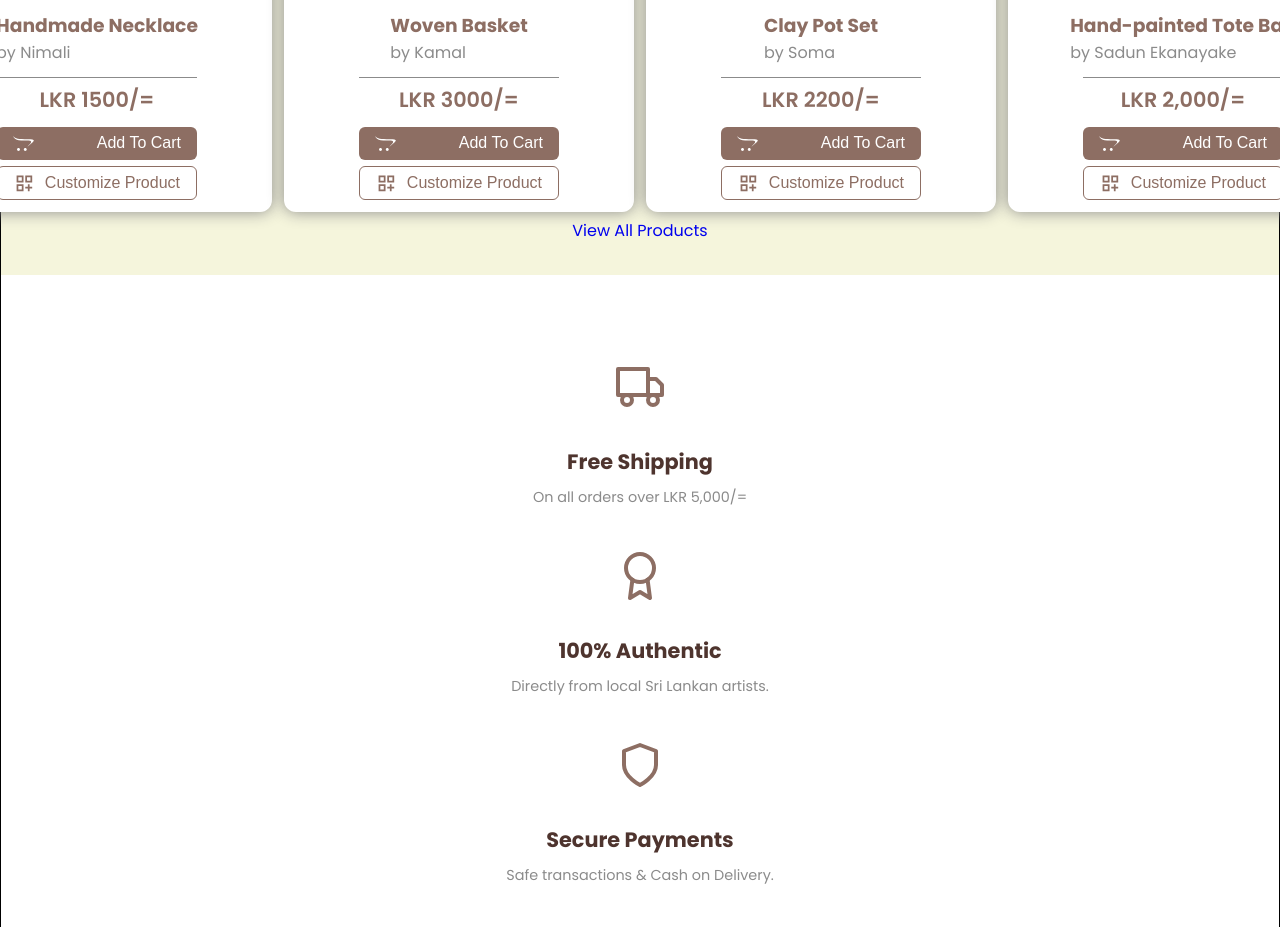
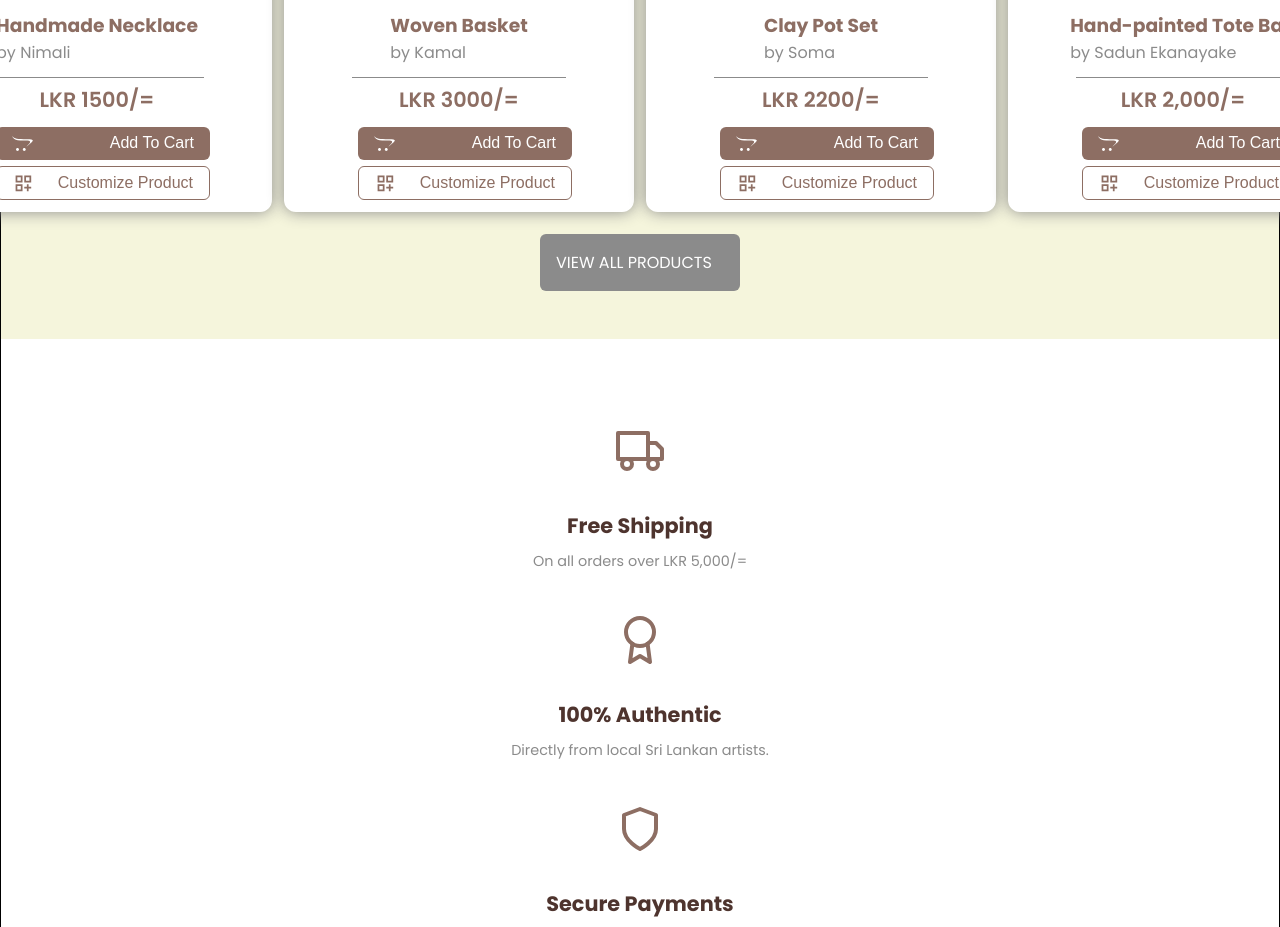
Before and after one commit to lakshan-beast/Zestara, a React (Vite) app: page / in a window 1280 px wide. Shown: the part 1201-2128 px from the top of the page. Built offline with nearby package versions, Linux system fonts and the light colour scheme.

Commit message:
fix: comment out unused imports and adjust button styles in _buttons.scss

```diff
--- a/src/styles/components/_buttons.scss
+++ b/src/styles/components/_buttons.scss
@@ -1,5 +1,5 @@
-@import "../abstracts/variables";
-@import "../abstracts/mixins";
+// @import "../abstracts/variables";
+// @import "../abstracts/mixins";
 
 .add-to-cart,
 .customize-product {
@@ -9,12 +9,15 @@
   display: flex;
   justify-content: space-between;
   align-items: center;
+  flex-direction: row;
+  gap: 12px;
   font-size: 1rem;
   text-transform: capitalize;
   cursor: pointer;
   border: none;
   outline: none;
-  width: 200px;
+  width: 100%;
+  margin: 0 6px;
 
   &:hover {
     transform: scale(1.03);
@@ -38,7 +41,7 @@
   font-weight: 800;
 }
 
-.all-products {
+.all-products-btn {
   margin: 1rem auto;
   padding: 16px;
   background-color: $grey-color;
```
